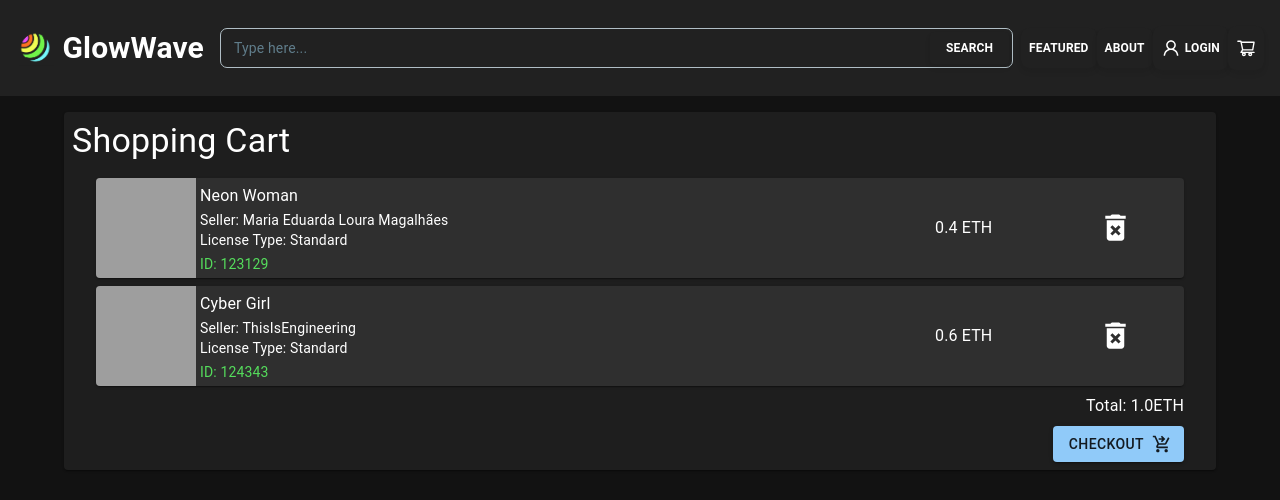
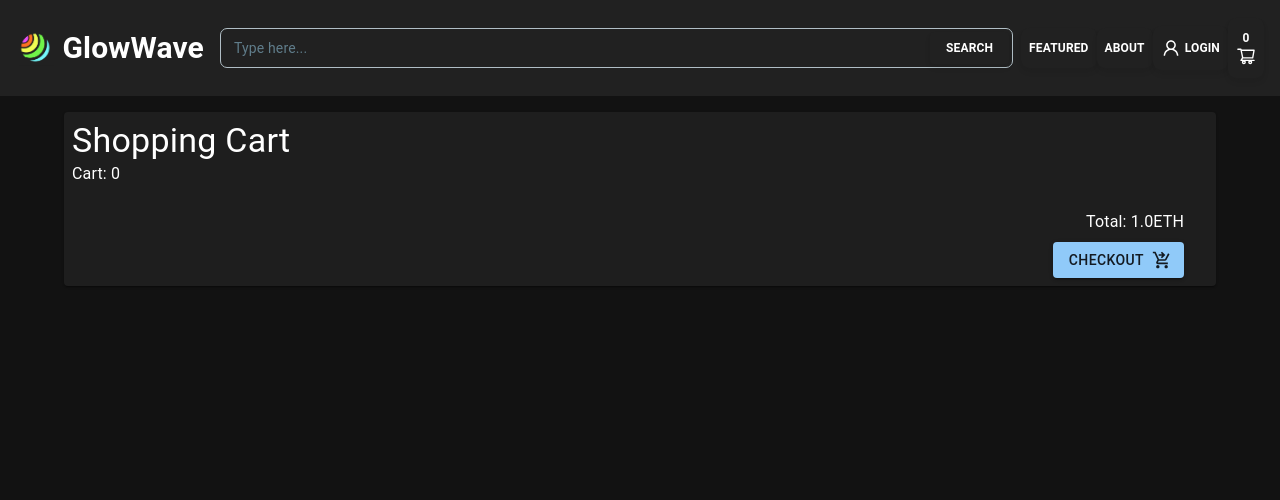
Before and after one commit to dwyerm29/cos30049, a React (Create React App) app in the folder assign-1-fe/: page /cart in a window 1280 px wide. Shown: the top 500 px of the page. Built offline with nearby package versions, Linux system fonts and the light colour scheme; grey boxes are pictures that could not be loaded.

Commit message:
updating cart

```diff
--- a/assign-1-fe/src/components/Navbar.js
+++ b/assign-1-fe/src/components/Navbar.js
@@ -12,6 +12,7 @@ import { AuthData } from "../auth/AuthWrap";
 import { navigation } from "./structure/navigation";
 import { Input, Button } from "@material-tailwind/react";
 import { Box } from "@mui/material";
+import { useSelector } from "react-redux";
 
 export const ToRoutes = () => {
   const { user } = AuthData();
@@ -29,6 +30,7 @@ export const ToRoutes = () => {
   );
 };
 export const Menu = () => {
+  const cartItems = useSelector((state) => state.cart.cart);
   const [nav, setNav] = useState(false);
   const [searchQuery, setSearchQuery] = useState("");
 
@@ -144,9 +146,10 @@ export const Menu = () => {
           </Button>
         )}
       </div>
-
+      {/* cart Items count added in for validity currently */}
       <Button className="hidden md:flex gap-5 hover:bg-gray-300 active:bg-gray-900 px-2">
         <Link to="/cart">
+          {cartItems.length}
           <AiOutlineShoppingCart size={20} />
         </Link>
       </Button>
--- a/assign-1-fe/src/components/ShoppingCartCard.js
+++ b/assign-1-fe/src/components/ShoppingCartCard.js
@@ -2,6 +2,7 @@ import * as React from "react";
 import { Grid, Typography, ButtonBase, Card, styled } from "@mui/material";
 import { Link } from "react-router-dom";
 import DeleteForeverIcon from "@mui/icons-material/DeleteForever";
+import { useSelector } from "react-redux";
 
 const Img = styled("img")({
   margin: "auto",
@@ -9,75 +10,50 @@ const Img = styled("img")({
   maxWidth: "100%",
   maxHeight: "100%",
 });
-export default function ShoppingCartCard({
-  imageSRC,
-  itemName,
-  itemID,
-  sellerName,
-  licenseType,
-  price,
-  linkTo,
-}) {
+export default function ShoppingCartCard() {
+  const cartItems = useSelector((state) => state.cart.cart);
   return (
-    <Card
-      sx={{
-        my: 1,
-
-        flexGrow: 1,
-        maxHeight: 100,
-        backgroundColor: "#242424",
-      }}
-    >
-      <Grid container spacing={0}>
-        <Grid item component={Link} to={linkTo}>
-          <ButtonBase>
+    <Card sx={{ my: 1, backgroundColor: "#242424" }}>
+      {cartItems.map((item) => (
+        <Grid container spacing={2} key={item.token_id}>
+          <Grid item xs={3}>
             <Img
               alt="img text"
-              src={imageSRC}
+              src={item.image_url}
               sx={{
-                maxWidth: 100,
+                maxWidth: "100%",
                 aspectRatio: "1 / 1",
                 objectFit: "cover",
               }}
             />
-          </ButtonBase>
-        </Grid>
-        <Grid item xs={12} sm container px={0.5} alignItems="center">
-          <Grid
-            item
-            xs={9}
-            container
-            direction="column"
-            spacing={2}
-            component={Link}
-            to={linkTo}
-          >
-            <Grid item xs>
-              <Typography variant="subtitle1">{itemName}</Typography>
-              <Typography variant="body2" gutterBottom>
-                Seller: {sellerName}
-                <br />
-                License Type: {licenseType}
-              </Typography>
-              <Typography variant="body2" color="#55dd5c">
-                ID: {itemID}
-              </Typography>
-            </Grid>
           </Grid>
-
+          <Grid item xs={6}>
+            <Typography variant="subtitle1">{item.item_name}</Typography>
+            <Typography variant="body2" gutterBottom>
+              Seller: {item.original_owner_first_name}{" "}
+              {item.original_owner_last_name}
+              <br />
+              License Type: {item.license_name}
+            </Typography>
+            <Typography variant="body2" color="success">
+              ID: {item.token_id}
+            </Typography>
+          </Grid>
           <Grid item xs={2}>
-            <Typography variant="subtitle1" component="div">
-              {price} ETH
+            <Typography variant="subtitle1">
+              {item.selling_price} ETH
             </Typography>
           </Grid>
           <Grid item xs={1}>
             <DeleteForeverIcon
               fontSize="large"
-              sx={{ "&:hover": { backgroundColor: "red", borderRadius: 1 } }}
+              sx={{
+                "&:hover": { backgroundColor: "red", borderRadius: 1 },
+              }}
             />
           </Grid>
         </Grid>
-      </Grid>
+      ))}
     </Card>
   );
 }
--- a/assign-1-fe/src/pages/Cart.js
+++ b/assign-1-fe/src/pages/Cart.js
@@ -3,50 +3,19 @@ import { Container, Box, Button, Paper, Typography } from "@mui/material";
 import ShoppingCartCard from "../components/ShoppingCartCard";
 import ShoppingCartCheckoutIcon from "@mui/icons-material/ShoppingCartCheckout";
 import { Link } from "react-router-dom";
-
-const cartItems = [
-  {
-    imageSRC:
-      "https://images.pexels.com/photos/4856662/pexels-photo-4856662.jpeg",
-    itemName: "Neon Woman",
-    itemID: 123129,
-    sellerName: "Maria Eduarda Loura Magalhães",
-    licenseType: "Standard",
-    price: "0.4",
-    linkTo: "/itemdetails",
-  },
-  {
-    imageSRC:
-      "https://images.pexels.com/photos/3861969/pexels-photo-3861969.jpeg?cs=srgb&dl=pexels-thisisengineering-3861969.jpg&fm=jpg&w=640&h=427",
-    itemName: "Cyber Girl",
-    itemID: 124343,
-    sellerName: "ThisIsEngineering",
-    licenseType: "Standard",
-    price: "0.6",
-    linkTo: "/itemdetails",
-  },
-];
+import { useSelector } from "react-redux";
 
 export const Cart = () => {
+  const cartItems = useSelector((state) => state.cart.cart);
   return (
     <Container>
       <Box sx={{ mt: 2, borderRadius: 2 }}>
         <Paper sx={{ p: 1 }}>
           <Typography variant="h4">Shopping Cart</Typography>
+          <Typography variant="p">Cart: {cartItems.length}</Typography>
+          <br />
           <Container sx={{ pt: 1 }}>
-            {cartItems.map((item) => {
-              return (
-                <ShoppingCartCard
-                  imageSRC={item.imageSRC}
-                  itemName={item.itemName}
-                  itemID={item.itemID}
-                  sellerName={item.sellerName}
-                  licenseType={item.licenseType}
-                  price={item.price}
-                  linkTo={item.linkTo}
-                />
-              );
-            })}
+            <ShoppingCartCard />
             <Typography align="right">Total: 1.0ETH</Typography>
             <Typography align="right">
               <Button
--- a/assign-1-fe/src/pages/ItemDetails.js
+++ b/assign-1-fe/src/pages/ItemDetails.js
@@ -10,7 +10,8 @@ import {
 import AddShoppingCart from "@mui/icons-material/AddShoppingCart";
 import { useParams } from "react-router-dom";
 import React, { useState, useEffect } from "react";
-
+import { useDispatch } from "react-redux";
+import { addToCart } from "../store/cartSlice";
 import axios from "axios";
 
 import { Link } from "react-router-dom";
@@ -23,6 +24,7 @@ const Img = styled("img")({
 });
 
 export function ItemDetails() {
+  const dispatch = useDispatch();
   const { item_id } = useParams();
 
   const [itemDetails, setItemDetails] = useState({});
@@ -95,8 +97,7 @@ export function ItemDetails() {
                   <Button
                     variant="contained"
                     endIcon={<AddShoppingCart />}
-                    component={Link}
-                    to="/cart"
+                    onClick={() => dispatch(addToCart({ itemDetails }))}
                   >
                     Add to Cart
                   </Button>
--- a/assign-1-fe/src/pages/OwnedItem.js
+++ b/assign-1-fe/src/pages/OwnedItem.js
@@ -86,7 +86,7 @@ export function OwnedItem() {
               </Typography>
               <br />
               <br />
-              {/*Conditionally render the item which is owned so it will equal to the user id
+              {/* This will conditionally render the to see whether the item is listed for sale or not, if it is the user can edit listing via button or list it for sale
                 {ownedByUser ? : {itemDetails.selling_price != null && (
                   <div>
                     <Typography variant="h6" component="div">
--- /dev/null
+++ b/assign-1-fe/src/store/cartSlice.js
@@ -0,0 +1,18 @@
+import { createSlice } from "@reduxjs/toolkit";
+
+export const cartSlice = createSlice({
+  name: "cart",
+  initialState: {
+    cart: [],
+  },
+  reducers: {
+    addToCart: (state, action) => {
+      state.cart.push(action.payload);
+    },
+  },
+});
+
+// Action creators are generated for each case reducer function
+export const { addToCart } = cartSlice.actions;
+
+export default cartSlice.reducer;
--- a/assign-1-fe/src/store/store.js
+++ b/assign-1-fe/src/store/store.js
@@ -1,10 +1,12 @@
 import { configureStore } from "@reduxjs/toolkit";
 import counterReducer from "../features/counter/counterSlice";
 import userReducer from "./userSlice";
+import cartReducer from "./cartSlice";
 
 export default configureStore({
   reducer: {
     counter: counterReducer,
     user: userReducer,
+    cart: cartReducer,
   },
 });
```
